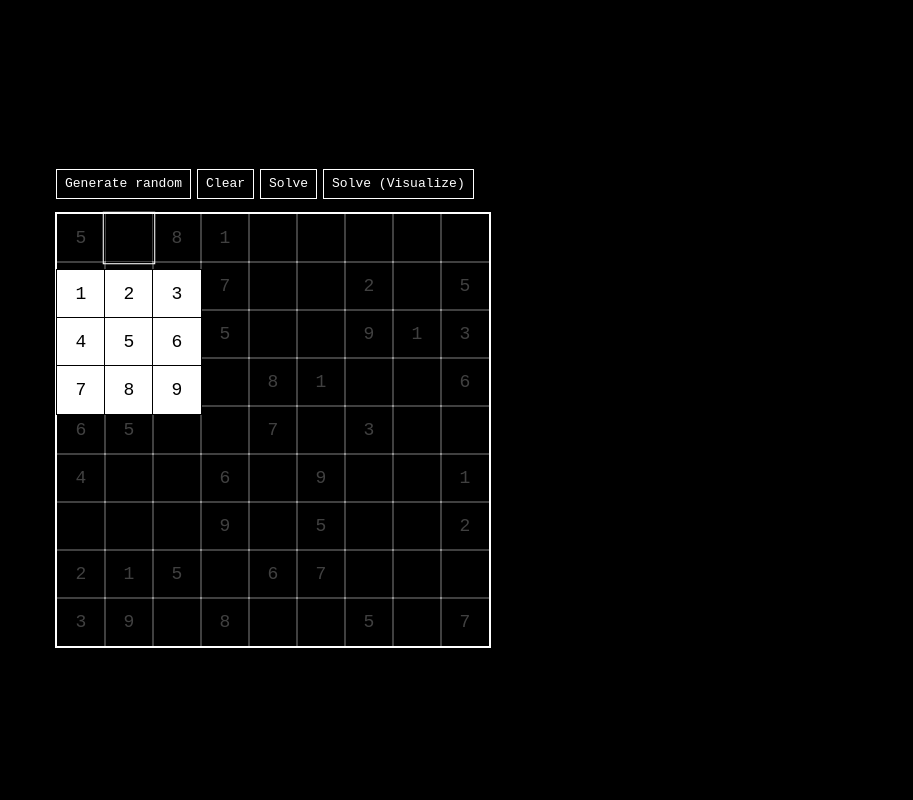
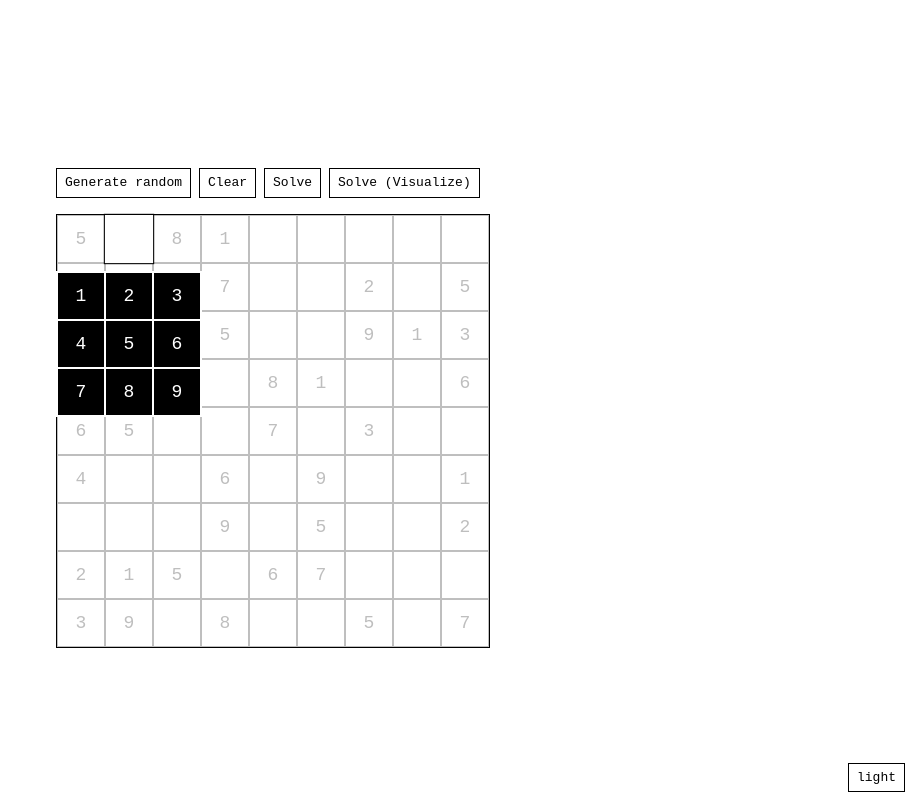
Before and after one commit to kylehue/sudoku, a Vue app: page / in a window 1280 px wide. Both pictures are taken after a click on the button 496 px from the left and 237 px from the top of the page. Shown: the whole page, without its empty margins (367-1280 px from the left). Built offline with nearby package versions, Linux system fonts and the light colour scheme.

Commit message:
feat: add theme mode

```diff
--- a/src/pages/app.vue
+++ b/src/pages/app.vue
@@ -27,11 +27,13 @@
                @click="solveSudokuVisualizeAsync"
                :disabled="isVisualizing"
             >
-               {{ isVisualizing ? "Wanna stop? Press F5" : "Solve (Visualize)" }}
+               {{
+                  isVisualizing ? "Wanna stop? Press F5" : "Solve (Visualize)"
+               }}
             </button>
          </div>
          <div
-            class="flex flex-col outline-2 aspect-square"
+            class="sudoku-table flex flex-col aspect-square"
             :class="{
                'bg-green-500': isSolved,
                'text-black': isSolved,
@@ -39,7 +41,7 @@
          >
             <div class="flex flex-1" v-for="(row, i) in table" :key="i">
                <button
-                  class="aspect-square text-lg text-center outline flex-1 min-h-12 min-w-12"
+                  class="aspect-square text-lg text-center flex-1 min-h-12 min-w-12"
                   v-for="(_, j) in row"
                   :key="j"
                   :value="table[i][j]"
@@ -72,18 +74,21 @@
          <button
             v-for="n in sizeRoot ** 2"
             :key="n"
-            class="aspect-square size-12 text-lg text-center bg-white text-black outline"
+            class="aspect-square size-12 text-lg text-center"
             @click="handleNumberPadClick(n)"
             :disabled="isVisualizing"
          >
             {{ n }}
          </button>
       </div>
+      <button class="flex absolute bottom-2 right-2" @click="isDark = !isDark">
+         {{ !isDark ? "light" : "dark" }}
+      </button>
    </Teleport>
 </template>
 
 <script setup lang="ts">
-import { ref, nextTick, computed } from "vue";
+import { ref, nextTick, computed, watch } from "vue";
 import { createPopper, type Instance } from "@popperjs/core";
 import {
    generateRandomUnsolvedSudokuTable,
@@ -93,6 +98,7 @@ import {
    solveSudokuVisualize,
 } from "../lib/sudoku";
 
+const isDark = ref(false);
 const sizeRoot = 3;
 const table = ref(generateRandomUnsolvedSudokuTable(sizeRoot));
 const validityMatrix = computed(() => generateValidityMatrix(table.value));
@@ -158,16 +164,14 @@ function handleNumberPadClick(number: number) {
    table.value[i][j] = number;
    hideNumberPad();
 }
+
+watch(isDark, (isDark) => {
+   document.documentElement.classList.toggle("dark", isDark);
+});
 </script>
 
 <style scoped>
-.number-pad button:hover {
-   background-color: #ddd;
-}
-
 .number-pad {
-   background-color: #ddd;
-   outline: 1px solid black;
    display: grid;
    grid-template-columns: repeat(v-bind("sizeRoot"), minmax(0, 1fr));
 }
--- a/src/styles/style.css
+++ b/src/styles/style.css
@@ -5,23 +5,57 @@ body,
    @apply flex flex-col items-center justify-center h-screen w-screen;
 }
 
+:root {
+   --bg: white;
+   --fg: black;
+   --bg-light: rgb(228, 224, 224);
+   --fg-light: rgb(34, 34, 37);
+}
+
+.dark:root {
+   --bg: black;
+   --fg: white;
+   --bg-light: rgb(34, 34, 37);
+   --fg-light: rgb(228, 224, 224);
+}
+
 body {
-   background-color: black;
-   color: white;
+   background-color: var(--bg);
+   color: var(--fg);
    font-family: monospace;
 }
 
 button {
-   @apply outline py-1 px-2;
-   transition-property: scale background-color opacity;
+   padding: 4px 8px;
+   border: 1px solid var(--fg);
+   transition-property: scale, background-color, opacity;
    transition-duration: 250ms;
    cursor: pointer;
 }
 
 button:hover {
-   background-color: #222;
+   background-color: var(--bg-light);
 }
 
 button:disabled {
    @apply opacity-75 pointer-events-none;
 }
+
+.sudoku-table {
+   border: 1px solid var(--fg);
+}
+
+.number-pad {
+   background-color: var(--fg);
+   color: var(--bg);
+   border: 1px solid var(--bg);
+}
+
+.number-pad button {
+   background-color: var(--fg);
+   border: 1px solid var(--bg);
+}
+
+.number-pad button:hover {
+   background-color: var(--fg-light);
+}
```
